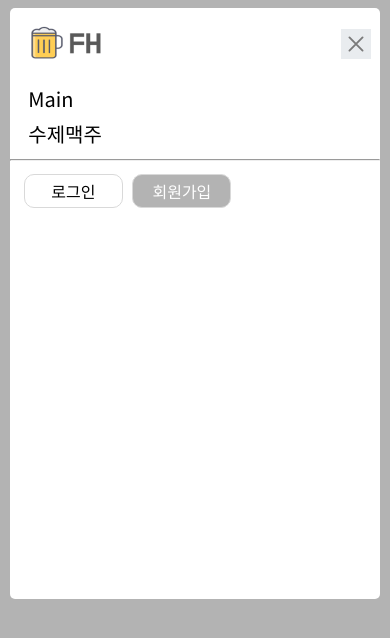
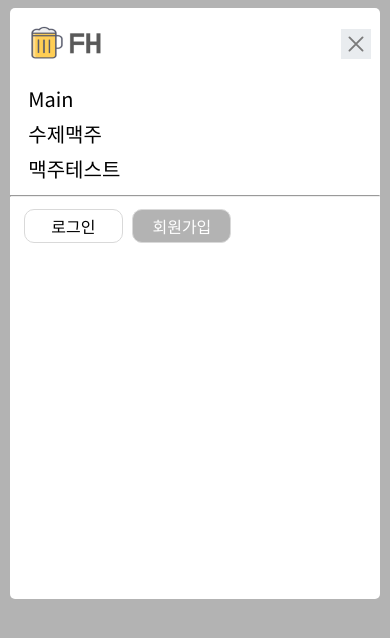
Before and after one commit to FS-2023-FestivalHolic/FH-Front, a React (Create React App) app: page / in a window 390 px wide. Both pictures are taken after a click on the icon 368 px from the left and 32 px from the top of the page. Shown: the top 638 px of the page. Built offline with nearby package versions, Linux system fonts and the light colour scheme.

Commit message:
fix: 모바일 메뉴에 맥주테스트 추가

```diff
--- a/src/components/MobileMenu.jsx
+++ b/src/components/MobileMenu.jsx
@@ -59,6 +59,7 @@ function MobileMenu(props) {
                 </Header>
                 <StyledLink onClick={closeMenu} to='/'>Main</StyledLink>
                 <StyledLink onClick={closeMenu} to='/beer'>수제맥주</StyledLink>
+                <StyledLink onClick={closeMenu} to='/test'>맥주테스트</StyledLink>
                 {isLogin && <StyledLink onClick={handleMobileMy} >마이페이지</StyledLink>}
                 <hr className='line'/>
 
```
